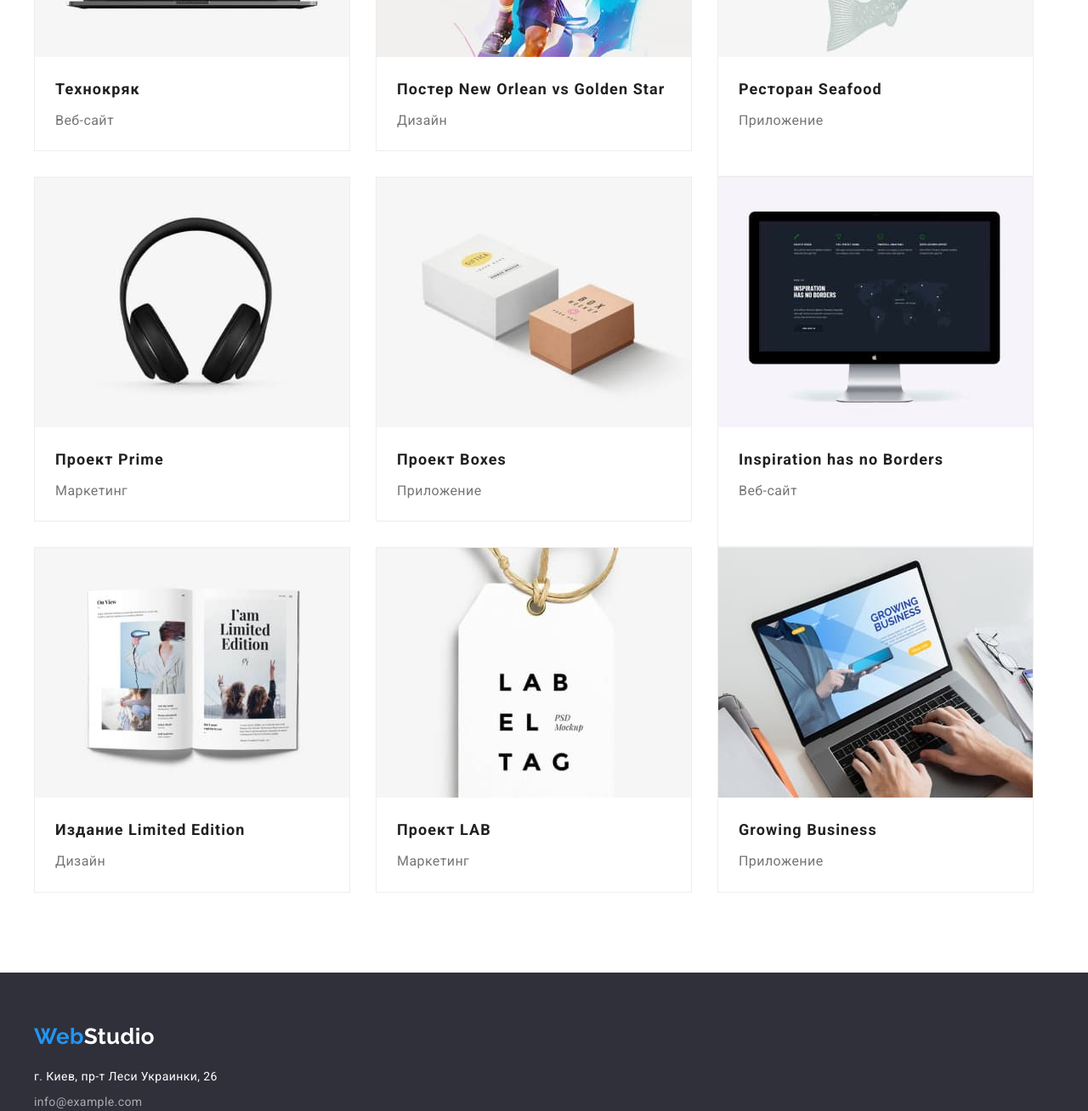
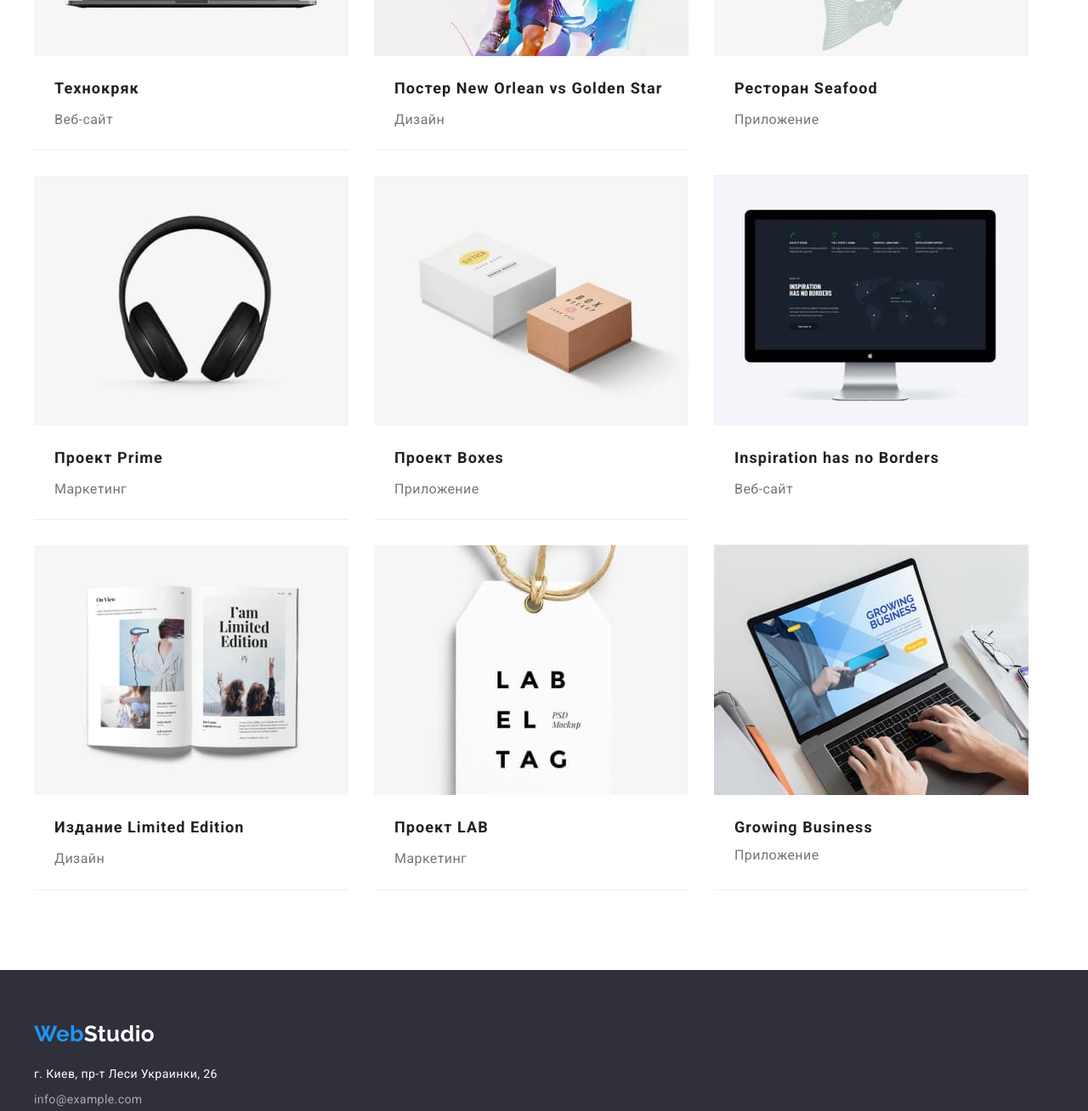
Before and after one commit to Semestotell/goit-markup-hw-03, a plain HTML site: page portfolio.html in a window 1280 px wide. Shown: the part 520-1828 px from the top of the page at 85% size. Drawn offline with Linux system fonts and the light colour scheme.

Commit message:
6354.6.65

```diff
--- a/css/styles.css
+++ b/css/styles.css
@@ -21,6 +21,7 @@
   --hero-button-text-color:#fff;
   --market-color:#212121;
   --header-link-active:#2196f3;
+  --team-list-background-color:#FFF;
 }
 body {
   margin: 0;
@@ -75,15 +76,17 @@ padding-bottom: 94px;
   color:var(--logo-link-color);
   text-decoration: none;
 }
+.site-nav .item:first-child{
+  margin-left:93px;
+}
 .site-nav .item:not(:last-child){
   margin-right: 50px;
 }
 .site-nav {
   display: flex;
-  margin-left: 93px;
   padding-left: 0;
-  padding-top: 32px;
-  padding-bottom: 32px;
+  margin: 0;
+
 }
 .header-list-contacts{
 color: #000;
@@ -91,7 +94,9 @@ color: #000;
 .header-link-now:active,
 .header-link-now:visited,
 .header-link-now {
-  display: block;
+  padding-left: 0;
+  padding-top: 32px;
+  padding-bottom: 32px;
 
   color:var(--header-link-active);
   line-height: 1.14;
@@ -163,7 +168,7 @@ color: #000;
   margin: 0;
 }
 .footer-address-list .item:not(:last-child){
-  padding-bottom: 9px;
+  margin-bottom: 9px;
 }
 
 .footer-contscts:active,
@@ -193,8 +198,8 @@ color: #000;
 .hero-title {
   text-align: center;
   max-width: 696px;
-margin: 0 auto;
-  padding-bottom: 40px;
+  margin: 0 auto;
+  margin-bottom: 40px;
 
   text-transform: uppercase;
   font-size: 44px;
@@ -227,7 +232,7 @@ margin: 0 auto;
   margin-left: 30px;
 }
 .information-point {
-margin: 0;
+  margin: 0 0 10px 0;
 
   font-size: 14px;
   text-transform: uppercase;
@@ -242,7 +247,7 @@ margin: 0;
 .studio-title{
   text-align: center;
   margin: 0;
-  padding-bottom: 50px;
+  margin-bottom: 50px;
 
   font-size: 36px;
   line-height:1.16;
@@ -266,17 +271,16 @@ margin: 0;
   height: auto;
 }
 .team-title{
-  padding-top: 94px;
   text-align: center;
   margin: 0;
-  padding-bottom: 50px;
+  margin-bottom: 50px;
 
   font-size: 36px;
   line-height:1.16;
   font-weight: 700;
 }
 .team{
-
+  padding-top: 94px;
   padding-bottom: 94px;
   background-color: var(--team-backgound);
 }
@@ -287,6 +291,8 @@ margin: 0;
   padding-left: 0;
 }
 .team-list .item{
+  background-color: var(--team-list-background-color)
+  background-color: ;
   box-shadow: 0px 1px 3px rgba(0, 0, 0, 0.12),
   0px 1px 1px rgba(0, 0, 0, 0.14),
   0px 2px 1px rgba(0, 0, 0, 0.2);
@@ -329,6 +335,7 @@ margin: 0;
   display: flex;
   margin:0 ;
   padding-left: 0;
+  margin-bottom: 50px;
 }
 .filter-list{
   justify-content: center;
@@ -339,7 +346,6 @@ margin: 0;
 }
 
 .filter-button {
-  margin-bottom: 50px;
   padding: 6px 22px 6px 22px;
 
   font-family: 'Roboto';
@@ -363,7 +369,7 @@ margin: 0;
 }
 .projects-list .item{
   margin-bottom: 30px;
-  border: 1px solid #EEEEEE;
+  border-bottom: 1px solid #EEEEEE;
   width: 370px;
   margin-right: 30px;
   margin-bottom: 30px;
@@ -379,20 +385,24 @@ margin: 0;
 }
 .projects-title{
   margin:0;
-  padding:20px 24px 4px 24px ;
 
-font-size: 18px;
-line-height: 2;
-font-weight: 700;
-letter-spacing: 0.06em;
+  font-size: 18px;
+  line-height: 2;
+  font-weight: 700;
+  letter-spacing: 0.06em;
 }
 .projects-description{
   margin: 0;
-  padding: 0px 24px 20px 24px;
 
   color: var(--paragraph-color);
   font-size: 16px;
   line-height: 1.9;
+}
+.market-list{
+  padding: 20px 24px 4px 24px;
+}
+.market-list-description{
+padding: 0 24px 20px 24px;
 }
 
 .market:active,
--- a/portfolio.html
+++ b/portfolio.html
@@ -44,64 +44,98 @@
                  <li class="item">
                     <a href="/" class="market">
                     <img class="filter-image" lang="en" src="./images/notebook.jpg" alt="notebook" width="370">
+                    <div class="market-list">
                     <h2 class="projects-title">Технокряк</h2>
+                    </div>
+                    <div class="market-list-description">
                     <p class="projects-description">Веб-сайт</p>
+                    </div>
                     </a>
                 </li>
                 <li class="item">
                     <a href="/" class="market">
                     <img class="filter-image" lang="en" src="./images/basketball.jpg" alt="basketball" width="370">
+                    <div class="market-list">
                     <h2 class="projects-title">Постер New Orlean vs Golden Star</h2>
+                    </div>
+                    <div class="market-list-description">
                     <p class="projects-description">Дизайн</p>
+                    </div>
                     </a>
                 </li>
                 <li class="item">
                     <a href="/" class="market">
                     <img class="filter-image" lang="en" src="./images/fish.jpg" alt="restaurant" width="370">
+                    <div class="market-list">
                     <h2 class="projects-title">Ресторан Seafood</h2>
+                    </div>
+                    <div class="market-list-description">
                     <p class="projects-description">Приложение</p>
+                    </div>
                     </a>
                 </li>
                 <li class="item">
                     <a href="/" class="market">
                     <img class="filter-image" lang="en" src="./images/headphones.jpg" alt="headphones" width="370">
+                    <div class="market-list">
                     <h2 class="projects-title">Проект Prime</h2>
+                    </div>
+                    <div class="market-list-description">
                     <p class="projects-description">Маркетинг</p>
+                    </div>
                     </a>
                 </li>
                 <li class="item">
                     <a href="/" class="market">
                     <img class="filter-image" lang="en" src="./images/boxes.jpg" alt="boxes" width="370">
+                    <div class="market-list">
                     <h2 class="projects-title">Проект Boxes</h2>
+                    </div>
+                    <div class="market-list-description">
                     <p class="projects-description">Приложение</p>
+                    </div>
                     </a>
                 </li>
                 <li class="item">
                     <a href="/" class="market">
                     <img class="filter-image" lang="en" src="./images/monitor.jpg" alt="monitor" width="370">
+                    <div class="market-list">
                     <h2 class="projects-title">Inspiration has no Borders</h2>
+                    </div>
+                    <div class="market-list-description">
                     <p class="projects-description">Веб-сайт</p>
+                    </div>
                     </a>
                 </li>
                 <li class="item">
                     <a href="/" class="market">
                     <img class="filter-image" lang="en" src="./images/book.jpg" alt="book" width="370">
+                    <div class="market-list">
                     <h2 class="projects-title">Издание Limited Edition</h2>
+                    </div>
+                    <div class="market-list-description">
                     <p class="projects-description">Дизайн</p>
+                    </div>
                     </a>
                 </li>
                 <li class="item">
                     <a href="/" class="market">
                     <img class="filter-image" lang="en" src="./images/labeltag.jpg" alt="labeltag" width="370">
+                    <div class="market-list">
                     <h2 class="projects-title">Проект LAB</h2>
+                    </div>
+                    <div class="market-list-description">
                     <p class="projects-description">Маркетинг</p>
+                    </div>
                     </a>
                 </li>
                 <li class="item">
                     <a href="/" class="market">
                     <img class="filter-image" lang="en" src="./images/growing_business.jpg" alt="notebook_whith_presentation" width="370">
+                    <div class="market-list">
                     <h2 class="projects-title">Growing Business</h2>
                     <p class="projects-description">Приложение</p>
+                    </div>
                     </a>
                 </li>
             </ul>
```
Also changed, not shown: index.html (+1 -1 lines).
